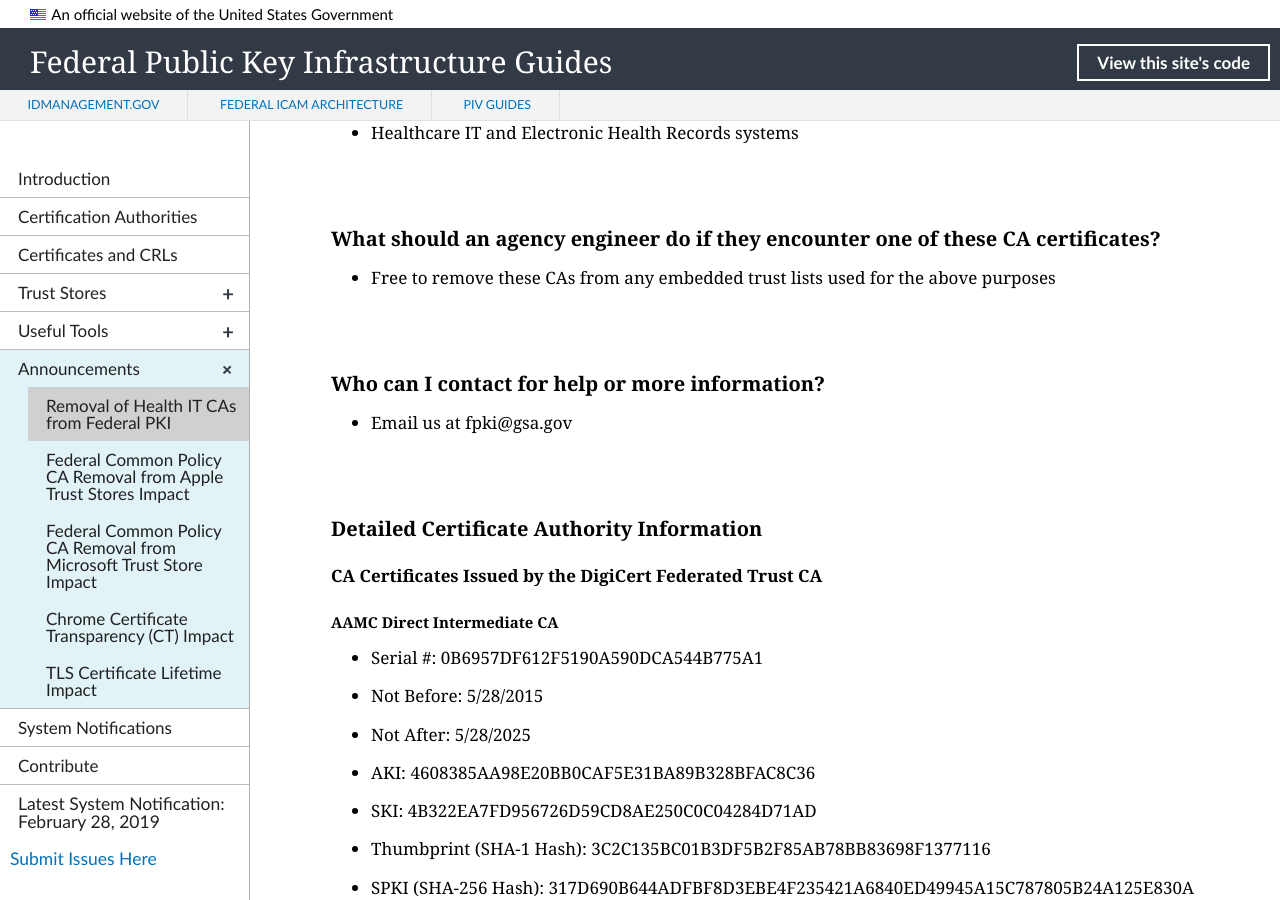
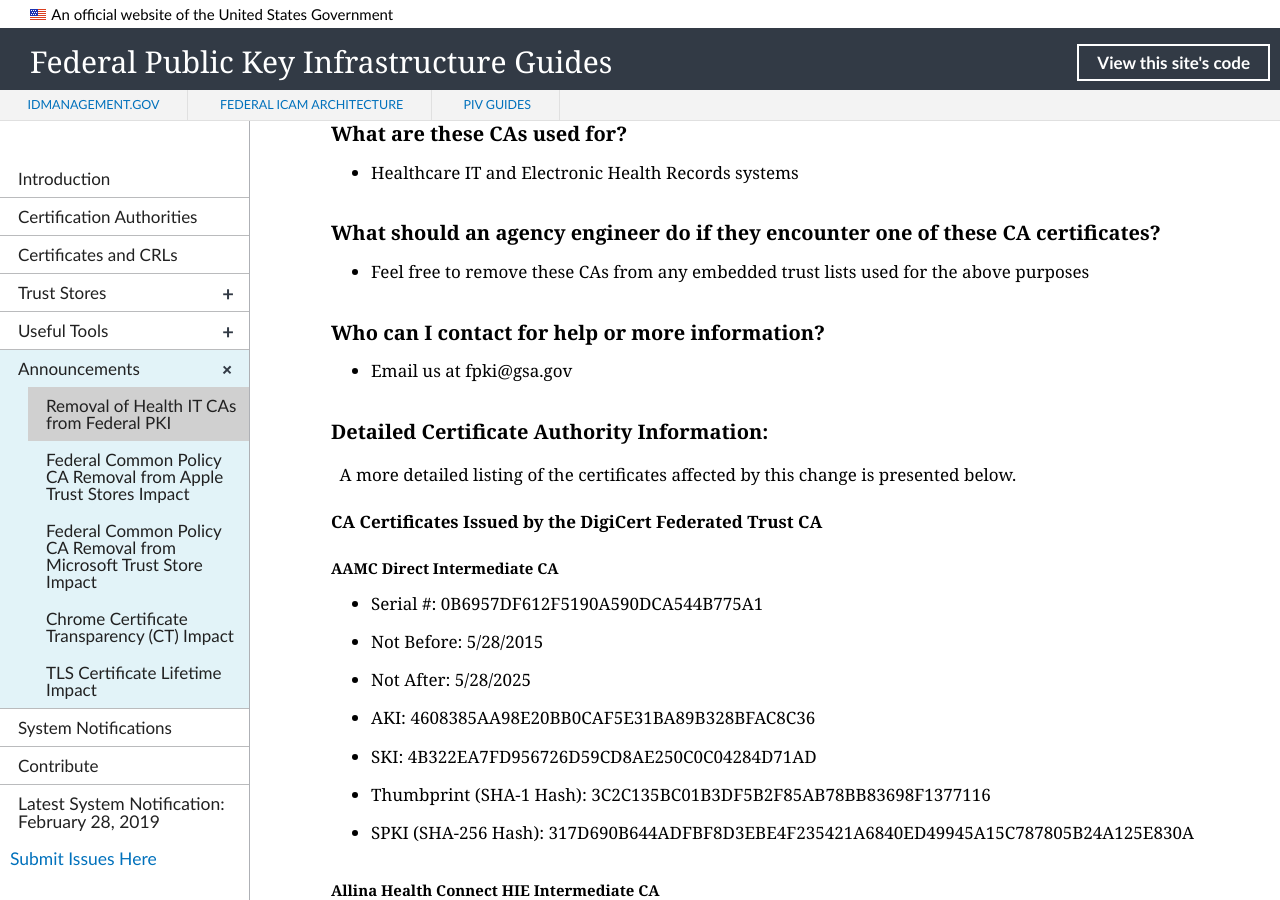
Before and after one commit to GSA/fpki-guides, a Jekyll site: the page built from _announcements/01_health_it_removal.md, in a window 1280 px wide and 900 px high, scrolled down 3539 px. Built offline with Jekyll 4.4.1, drawn with Linux system fonts in a browser that asks for light colours; nearby versions of some CDN libraries; library files that are not in the unit come from our copies.

Commit message:
Update 01_health_it_removal.md

```diff
--- a/_announcements/01_health_it_removal.md
+++ b/_announcements/01_health_it_removal.md
@@ -54,6 +54,7 @@
 
 **Note:** Download a PEM encoded copy of these CA certificates [here](../../docs/issuedByDigiCertFederatedTrustCA.pem){:target="_blank"}.
 
+<br>
 
 **CA Certificates Issued by the DigiCert Federated Trust CA-1**
 1. [MIDIGATE CA](#midigate-ca)
@@ -61,6 +62,7 @@
 
 **Note:** Download a PEM encoded copy of these CA certificates [here](../../docs/issuedByDigiCertFederatedTrustCA-1.pem){:target="_blank"}.
 
+<br>
 
 **CA Certificates Issued by the Orion Health Direct Secure Messaging CA**
 1. [Alaska eHealth Network CA](#alaska-ehealth-network-ca)
@@ -98,24 +100,21 @@
 - Federation services used for identity and authentication of end users
 - Direct network authentication
 
-<br>
 
 ### What are these CAs used for?
 - Healthcare IT and Electronic Health Records systems
 
-<br>
 
 ### What should an agency engineer do if they encounter one of these CA certificates?
-- Free to remove these CAs from any embedded trust lists used for the above purposes
+- Feel free to remove these CAs from any embedded trust lists used for the above purposes
 
-<br>
 
 ### Who can I contact for help or more information?
 - Email us at fpki@gsa.gov
 
-<br>
 
-### Detailed Certificate Authority Information
+### Detailed Certificate Authority Information:
+A more detailed listing of the certificates affected by this change is presented below.
 
 ####  CA Certificates Issued by the DigiCert Federated Trust CA
 
```
